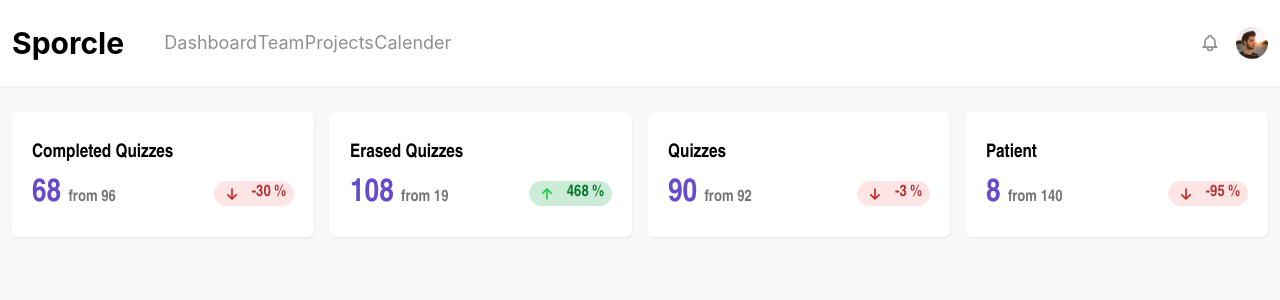
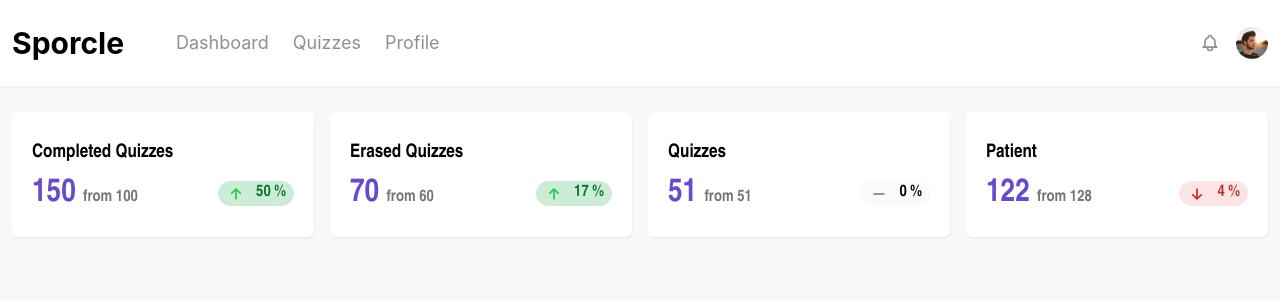
Before and after one commit to JackSchollmeyer/SporcleClone, a Next.js app in the folder sporcleclone/: page / in a window 1280 px wide. Shown: the top 300 px of the page. Built offline with nearby package versions, Linux system fonts and the light colour scheme.

Commit message:
fized formatting for math & styling functions

```diff
--- a/sporcleclone/src/components/commons/CardStat.jsx
+++ b/sporcleclone/src/components/commons/CardStat.jsx
@@ -6,29 +6,27 @@
   ArrowSmUpIcon,
 } from "@heroicons/react/outline";
 
-export default function CardStat({ title, current, last, change }) {
-  const setIcon =
-    change < 0 ? (
-      <ArrowSmDownIcon className={s.downArrow} />
-    ) : change > 0 ? (
-      <ArrowSmUpIcon className={s.upArrow} />
-    ) : (
-      <MinusSmIcon className={s.minusIcon} />
-    );
+export default function CardStat({ title, current, last }) {
+  const change = Math.abs(Math.floor(((last - current) / last) * 100));
 
-  const changeStyled =
-    change < 0
-      ? { backgroundColor: "rgba(250, 168, 168, 0.3)" }
-      : change > 0
-      ? { backgroundColor: "rgba(7, 161, 59, 0.2)" }
-      : { backgroundColor: "rgb(250, 250, 250)" };
+  console.log(current < last);
 
-  const changeTextStyled =
-    change < 0
-      ? { color: "rgb(180, 50, 50)" }
-      : change > 0
-      ? { color: "rgb(4, 119, 43)" }
-      : { color: "black" };
+  const setIcon = () => {
+    if (current < last) return <ArrowSmDownIcon className={s.downArrow} />;
+    if (current > last) return <ArrowSmUpIcon className={s.upArrow} />;
+    if (current === last) return <MinusSmIcon className={s.minusIcon} />;
+  };
+
+  const changeStyled = () => {
+    if (current < last) return { backgroundColor: "rgba(250, 168, 168, 0.3)" };
+    if (current > last) return { backgroundColor: "rgba(7, 161, 59, 0.2)" };
+    if (current === last) return { backgroundColor: "rgb(250, 250, 250)" };
+  };
+  const changeTextStyled = () => {
+    if (current < last) return { color: "rgb(180, 50, 50)" };
+    if (current > last) return { color: "rgb(4, 119, 43)" };
+    if (current === last) return { color: "black" };
+  };
 
   return (
     <div className={s.boxes}>
@@ -38,9 +36,9 @@
           <span>{current} </span>
           from {last}
         </p>
-        <div className={s.percentage} style={changeStyled}>
-          {setIcon}
-          <p style={changeTextStyled}>{change} %</p>
+        <div className={s.percentage} style={changeStyled()}>
+          {setIcon()}
+          <p style={changeTextStyled()}>{change} %</p>
         </div>
       </div>
     </div>
--- a/sporcleclone/src/components/commons/Layout.jsx
+++ b/sporcleclone/src/components/commons/Layout.jsx
@@ -3,6 +3,7 @@
 import avatar from "../../public/avatar.jpg";
 import s from "../../../styles/Layout.module.css";
 import { BellIcon } from "@heroicons/react/outline";
+import Link from "next/link";
 
 export default function Layout({ children }) {
   return (
@@ -12,16 +13,19 @@
           <h2>Sporcle</h2>
           <ul>
             <li>
-              <a>Dashboard</a>
+              <Link href="/">
+                <a>Dashboard</a>
+              </Link>
             </li>
             <li>
-              <a>Team</a>
+              <Link href="/quizzes">
+                <a>Quizzes</a>
+              </Link>
             </li>
             <li>
-              <a>Projects</a>
-            </li>
-            <li>
-              <a>Calender</a>
+              <Link href="/profile">
+                <a>Profile</a>
+              </Link>
             </li>
           </ul>
         </div>
--- a/sporcleclone/src/pages/index.js
+++ b/sporcleclone/src/pages/index.js
@@ -4,60 +4,12 @@
 import CardStat from "../components/commons/CardStat";
 
 export default function Tickets() {
-  const randomNumbers = (maxNum) => {
-    return {
-      currentStat: Math.floor(Math.random() * maxNum),
-      lastStat: Math.floor(Math.random() * maxNum),
-    };
-  };
-
-  const completedStats = randomNumbers(150);
-  const erasedStats = randomNumbers(150);
-  const quizStats = randomNumbers(150);
-  const patientStats = randomNumbers(150);
-
-  const completedPercentage = Math.floor(
-    (completedStats.currentStat / completedStats.lastStat - 1) * 100
-  );
-
-  const erasedPercentage = Math.floor(
-    (erasedStats.currentStat / erasedStats.lastStat - 1) * 100
-  );
-
-  const quizPercentage = Math.floor(
-    (quizStats.currentStat / quizStats.lastStat - 1) * 100
-  );
-
-  const patientPercentage = Math.floor(
-    (patientStats.currentStat / patientStats.lastStat - 1) * 100
-  );
-
   return (
     <div className={s.grid}>
-      <CardStat
-        title="Completed Quizzes"
-        current={completedStats.currentStat}
-        last={completedStats.lastStat}
-        change={completedPercentage}
-      />
-      <CardStat
-        title="Erased Quizzes"
-        current={erasedStats.currentStat}
-        last={erasedStats.lastStat}
-        change={erasedPercentage}
-      />
-      <CardStat
-        title="Quizzes"
-        current={quizStats.currentStat}
-        last={quizStats.lastStat}
-        change={quizPercentage}
-      />
-      <CardStat
-        title="Patient"
-        current={patientStats.currentStat}
-        last={patientStats.lastStat}
-        change={patientPercentage}
-      />
+      <CardStat title="Completed Quizzes" current={150} last={100} />
+      <CardStat title="Erased Quizzes" current={70} last={60} />
+      <CardStat title="Quizzes" current={51} last={51} />
+      <CardStat title="Patient" current={122} last={128} />
     </div>
   );
 }
--- /dev/null
+++ b/sporcleclone/src/pages/quizzes.jsx
@@ -0,0 +1,5 @@
+import React from "react";
+
+export default function Quizzes() {
+  return <div>Quizzes</div>;
+}
```
